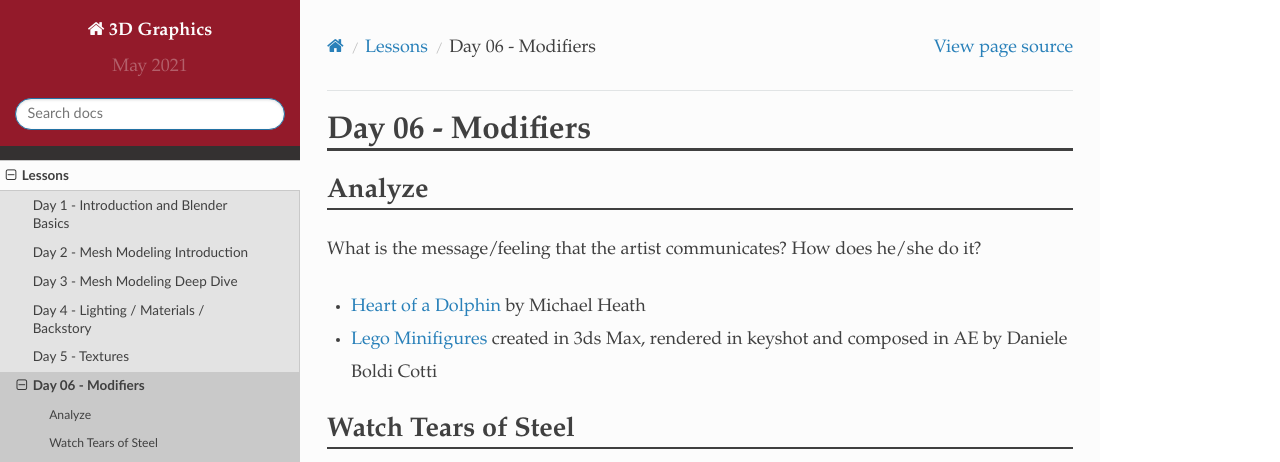
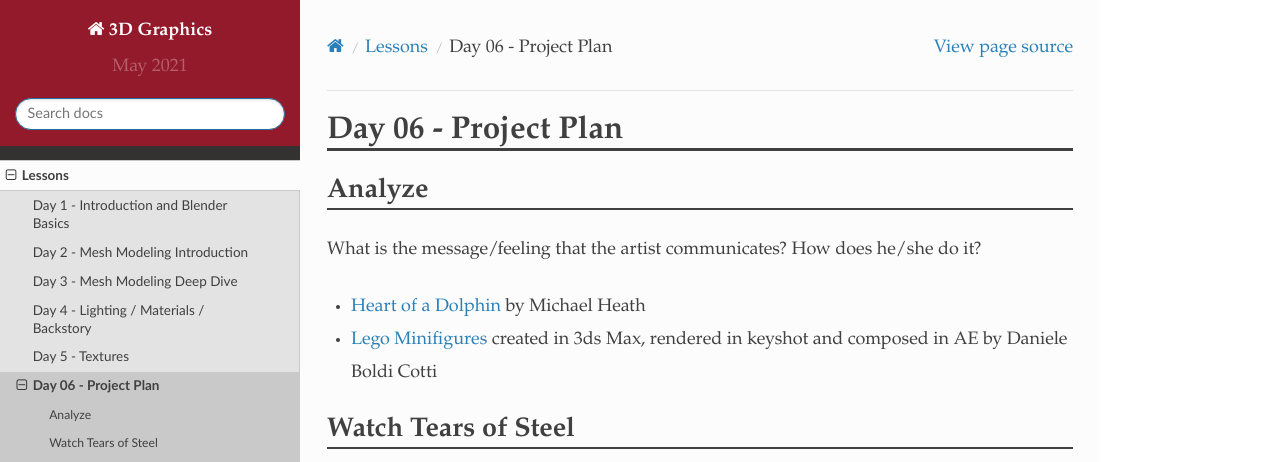
Before and after one commit to pvcraven/3d_graphics_class, a Sphinx documentation site: the page built from source/lessons/day_06/day_06.rst, in a window 1280 px wide and 1265 px high. Shown: the top 462 px of the window. Built offline with Sphinx 7.4.7 and the Read the Docs theme 2.0.0, drawn with Linux system fonts in a browser that asks for light colours.

Commit message:
Update day_06.rst

```diff
--- a/source/lessons/day_06/day_06.rst
+++ b/source/lessons/day_06/day_06.rst
@@ -1,5 +1,5 @@
-Day 06 - Modifiers
-==================
+Day 06 - Project Plan
+=====================
 
 Analyze
 -------
```
